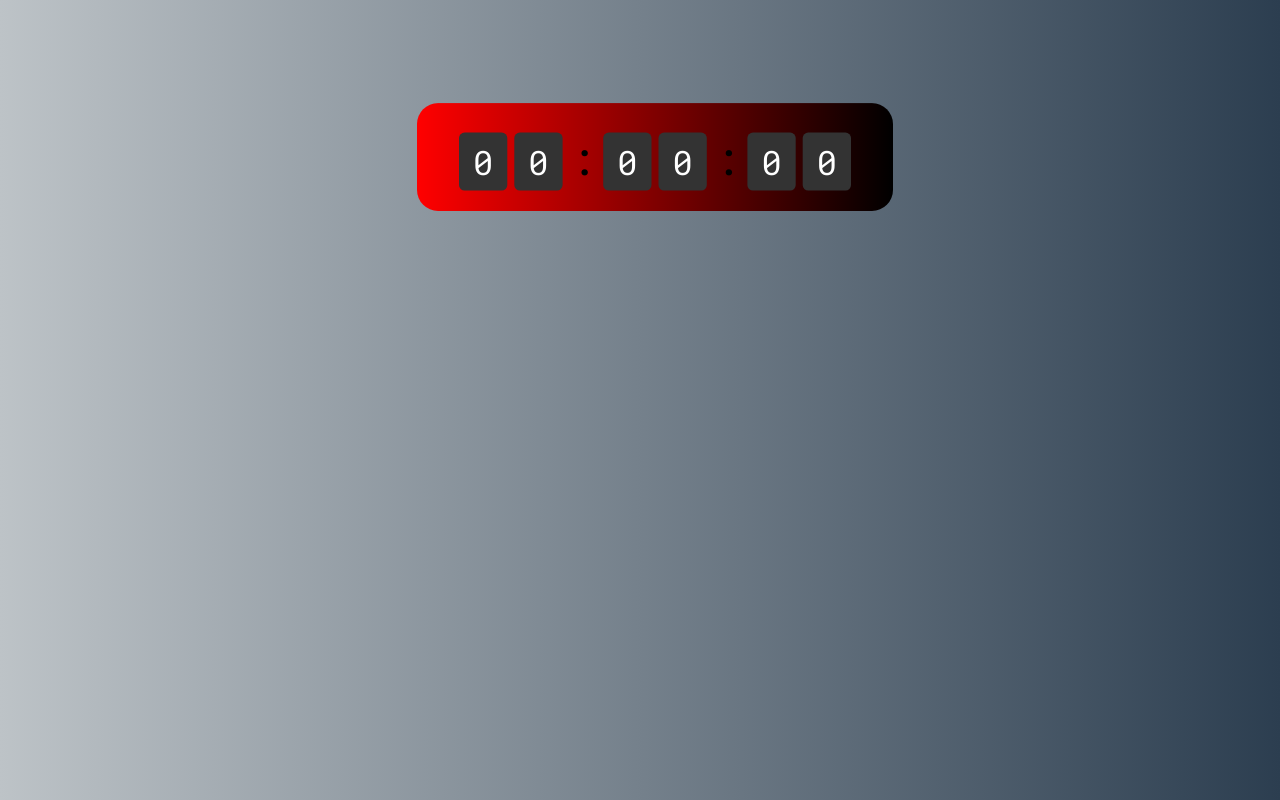
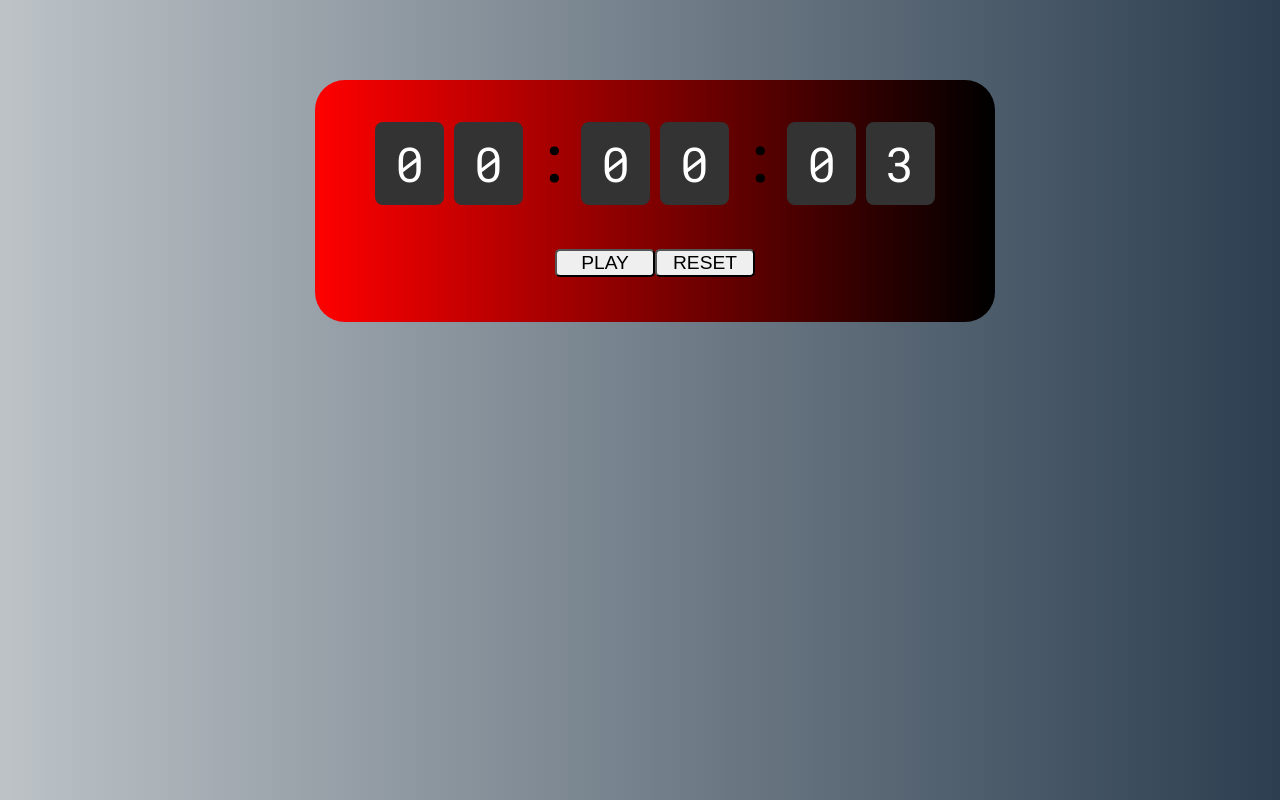
Before and after one commit to sandesvitor/componente-temporizador, a website: page indexTest.html in a window 1280 px wide. Drawn offline with Linux system fonts and the light colour scheme; files that its build step writes are made by us from their sources.

Commit message:
Fixed scale method issue

```diff
--- a/css/temporizador.css
+++ b/css/temporizador.css
@@ -14,6 +14,7 @@
     background: linear-gradient(to right, rgb(189, 195, 199), rgb(44, 62, 80));
     border-radius: 30px;
     padding: 15px;
+    transform: scale(0.8);
 }
 
 .temporizadorConteiner .temporizador {
--- a/indexTest.html
+++ b/indexTest.html
@@ -2,11 +2,11 @@
 <html>
 <head>
     <title>HTML Test</title>
-    <!-- <link rel="stylesheet" href="./dist/css/temporizador.min.css">   -->
-    <!-- <script src="./dist/js/temporizador.min.js"></script>   -->
-    <script src="./js/temporizador.js"></script>
-    <link rel="stylesheet" href="./css/temporizador.css">
-    <script src="./js/jquery.js"></script>
+    <link rel="stylesheet" href="./dist/css/temporizador.min.css">
+    <script src="./dist/js/temporizador.min.js"></script>
+    <!-- <script src="./js/temporizador.js"></script>   -->
+    <!-- <link rel="stylesheet" href="./css/temporizador.css">     -->
+    <!-- <script src="./js/jquery.js"></script>   -->
 
     <style>
         @import url('https://fonts.googleapis.com/css2?family=Roboto+Mono:ital,wght@0,100;0,200;0,300;0,400;0,500;0,600;0,700;1,100;1,200;1,300;1,400;1,500;1,600;1,700&display=swap');
@@ -55,18 +55,20 @@
 
     <script>
 
-        Chrono.init()
+Chrono.init()
+
         Chrono.config({
-            botoes: false,
+            botoes: true,
             css: {
                 componente: 'temporizador',
                 atributo: 'background',
                 valor: 'linear-gradient(to right, red, black)'
             },
-            scale: 0.7
+            scale: 1.0
         })
+
         Chrono.controle('start')
-        setTimeout(Chrono.reset, 3000)
+        setTimeout(() => Chrono.controle('stop'), 3000)
 
 
     </script>
```
Also changed, not shown: dist/css/temporizador.min.css, dist/js/temporizador.min.js.
